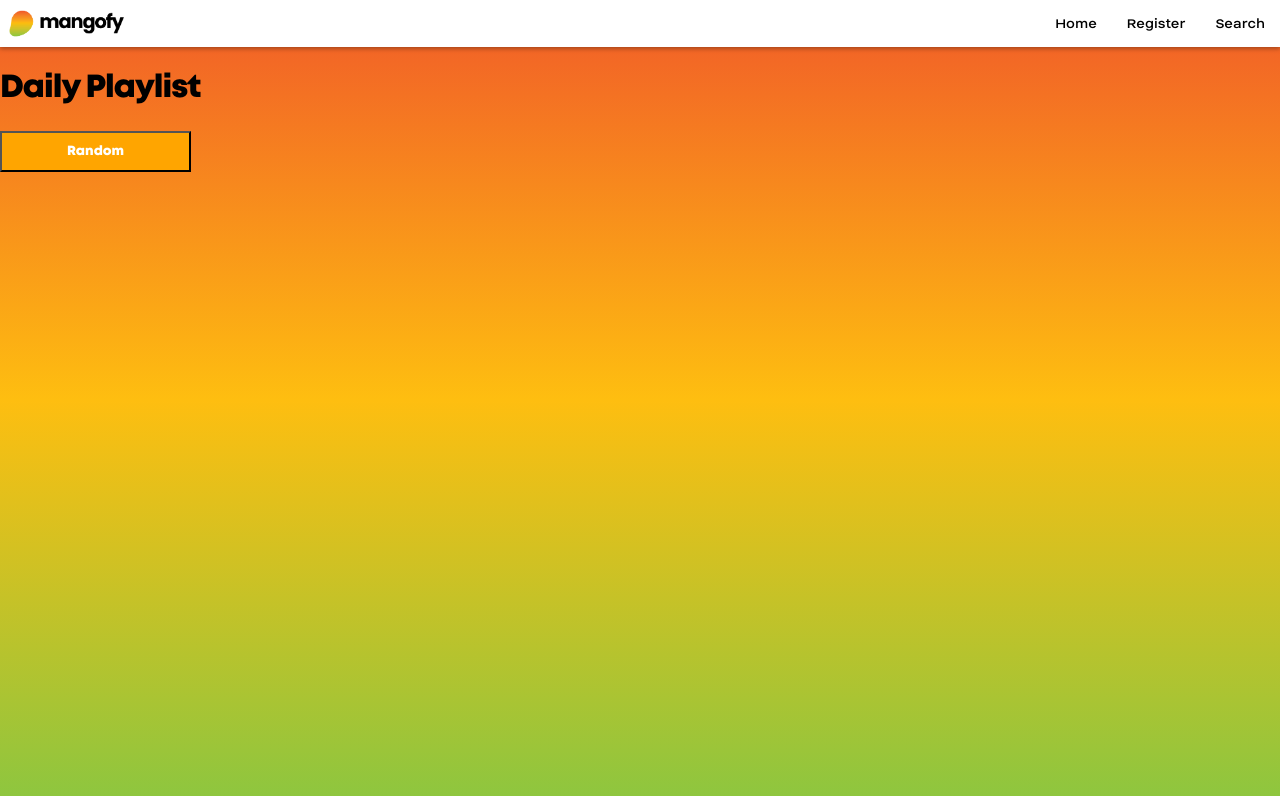
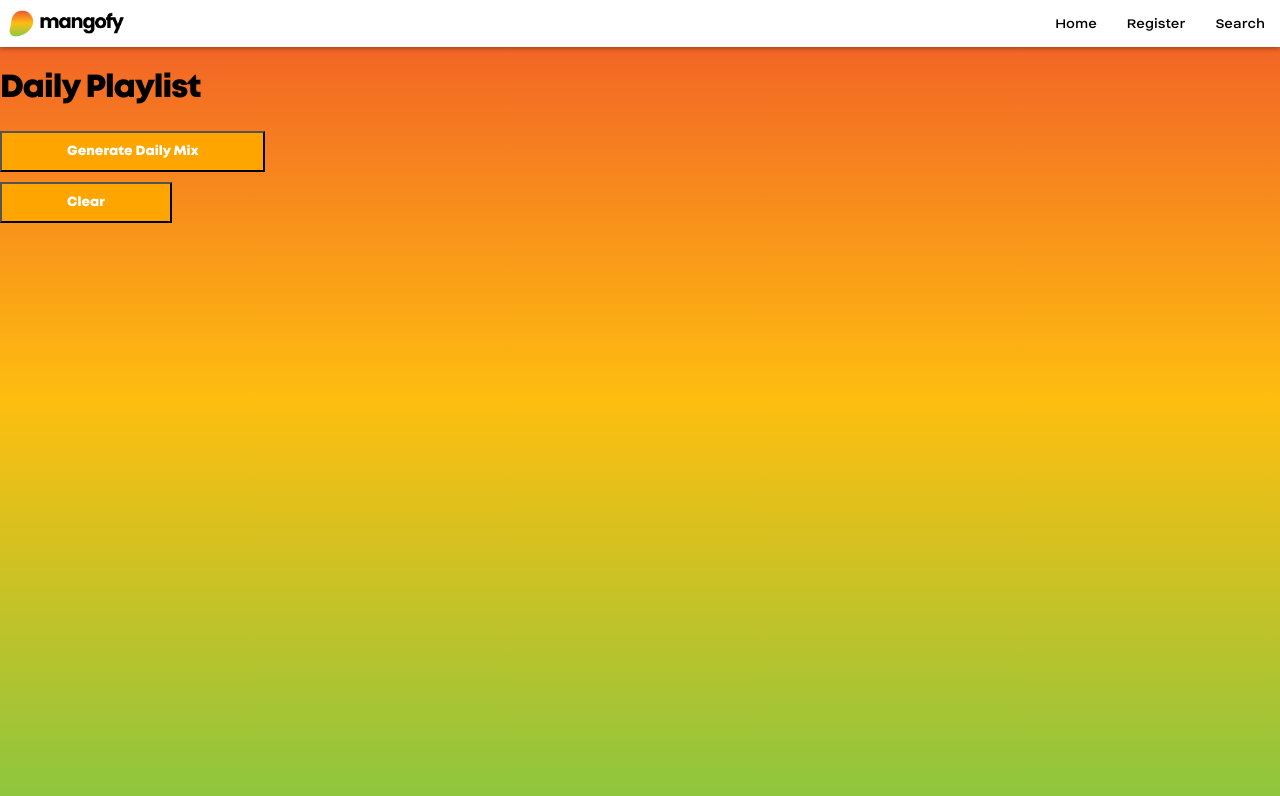
Before and after one commit to jreysp/mangofy, a React (Create React App) app: page /daily in a window 1280 px wide. Shown: the top 796 px of the page. Built offline with nearby package versions, Linux system fonts and the light colour scheme; no server answers; the database is empty; sample sign-in values are in the browser's storage.

Commit message:
Added clear function for daily mix

```diff
--- a/src/routes/Daily.js
+++ b/src/routes/Daily.js
@@ -3,6 +3,7 @@ import { useAuth } from '../contexts/AuthContext.js'
 import { useState, useEffect } from 'react'
 import app from '../firebase.js';
 import Playlist from '../playlist.js';
+import { dB } from '../firebase.js'
 
 function Daily(){
     const [songs, setSongs] = useState([]);
@@ -42,9 +43,25 @@ function Daily(){
                         backgroundColor: "orange",
                         marginBottom: "10px",
                     }} >
-                    Random
+                    Generate Daily Mix
                 </button>
-            </div>
+        </div>
+        <div>
+            <button
+                    onClick={() => clear(currentUser.uid)}
+                    style={{
+                        paddingLeft: "65px",
+                        paddingRight: "65px",
+                        paddingTop: "10px",
+                        paddingBottom: "10px",
+                        fontFamily: "Mont Heavy",
+                        color: "white",
+                        backgroundColor: "orange",
+                        marginBottom: "10px",
+                    }} >
+                    Clear
+                </button>
+        </div>
         <DisplaySongs input = {songs}/>
         </div>
     )
@@ -110,5 +127,14 @@ function randomPlaylist(songs, userid) {
         }
     }
 
+function clear(userid){
+    var ref = dB.collection('users').doc(userid).collection('Daily Mix')
+
+    ref.get().then((querySnapshot) => {
+        querySnapshot.forEach(doc => {
+            doc.ref.delete()
+        });
+    });
+}
 
 export default Daily;
```
